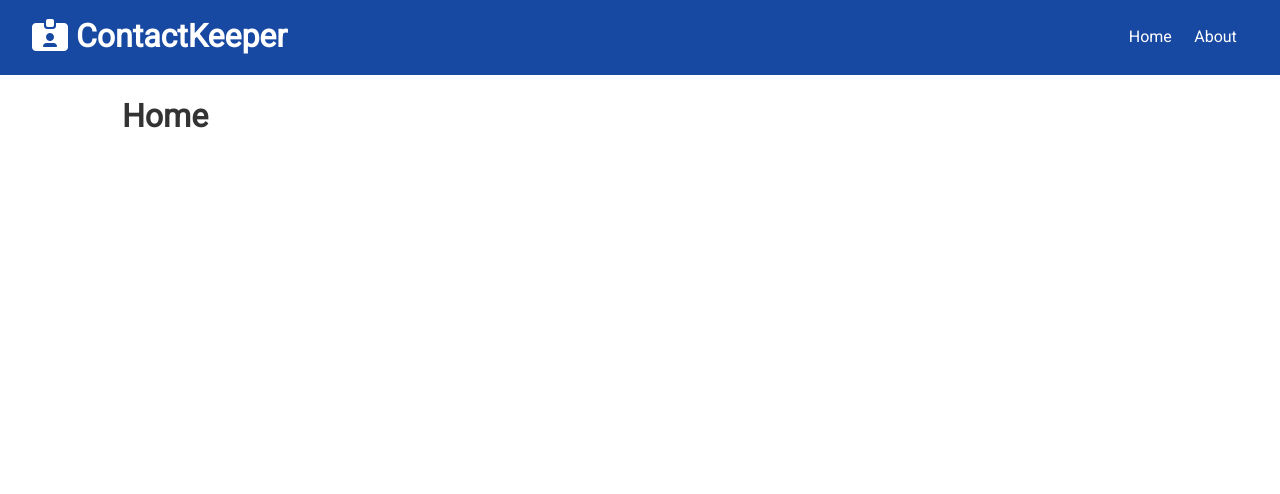
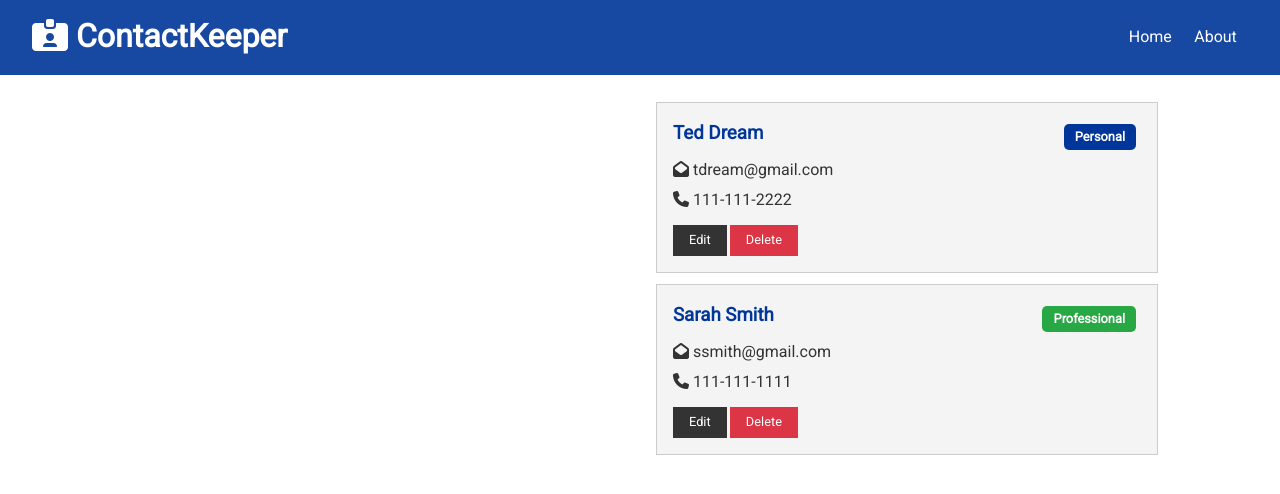
Before and after one commit to PolinaSkrobot/contact-keeper, a React (Create React App) app in the folder client/: page / in a window 1280 px wide. Shown: the top 494 px of the page. Built offline with nearby package versions, Linux system fonts and the light colour scheme.

Commit message:
Contacts and ContactItem components

```diff
--- a/client/src/App.js
+++ b/client/src/App.js
@@ -4,9 +4,11 @@ import { BrowserRouter as Router, Route, Routes } from "react-router-dom";
 import Navbar from "./components/layout/Navbar";
 import Home from "./components/pages/Home";
 import About from "./components/pages/About";
+import ContactState from "./context/contact/ContactState";
 
 function App() {
   return (
+    <ContactState>
       <Router>
         <Fragment>
           <Navbar />
@@ -18,6 +20,7 @@ function App() {
           </div>
         </Fragment>
       </Router>
+    </ContactState>
   );
 }
 
--- /dev/null
+++ b/client/src/components/contacts/ContactItem.js
@@ -0,0 +1,43 @@
+import React from "react";
+import PropTypes from "prop-types";
+
+const ContactItem = ({ contact }) => {
+  const { id, name, email, phone, type } = contact;
+  return (
+    <div className='card bg-light'>
+      <h3 className='text-primary text-left'>
+        {name}{" "}
+        <span
+          style={{ float: "right" }}
+          className={
+            "badge " +
+            (type === "professional" ? "badge-success" : "badge-primary")
+          }
+        >
+          {" "}
+          {type.charAt(0).toUpperCase() + type.slice(1)}
+        </span>
+      </h3>
+      <ul className='list'>
+        {email && (
+          <li>
+            <i className='fas fa-envelope-open' /> {email}
+          </li>
+        )}
+        {phone && (
+          <li>
+            <i className='fas fa-phone' /> {phone}
+          </li>
+        )}
+      </ul>
+      <p>
+        <button className='btn btn-dark btn-sm'> Edit </button>
+        <button className='btn btn-danger btn-sm'> Delete </button>
+      </p>
+    </div>
+  );
+};
+ContactItem.propTypes = {
+  contact: PropTypes.object.isRequired,
+};
+export default ContactItem;
--- /dev/null
+++ b/client/src/components/contacts/Contacts.js
@@ -0,0 +1,17 @@
+import React, { Fragment, useContext } from "react";
+import ContactContext from "../../context/contact/contactContext";
+import ContactItem from "./ContactItem";
+const Contacts = () => {
+  const contactContext = useContext(ContactContext);
+
+  const { contacts } = contactContext;
+  return (
+    <>
+      {contacts.map((contact) => (
+        <ContactItem contact={contact} key={contact.id}></ContactItem>
+      ))}
+    </>
+  );
+};
+
+export default Contacts;
--- a/client/src/components/pages/Home.js
+++ b/client/src/components/pages/Home.js
@@ -1,9 +1,13 @@
 import React from "react";
+import Contacts from "../contacts/Contacts";
 
 const Home = () => {
   return (
-    <div>
-      <h1>Home</h1>
+    <div className='grid-2'>
+      <div>{/*ContactForm*/}</div>
+      <div>
+        <Contacts></Contacts>
+      </div>
     </div>
   );
 };
--- /dev/null
+++ b/client/src/context/contact/ContactState.js
@@ -0,0 +1,60 @@
+import React, { useReducer } from "react";
+import uuid from "uuid";
+import ContactContext from "./contactContext";
+import contactReducer from "./contactReducer";
+import {
+  ADD_CONTACT,
+  DELETE_CONTACT,
+  SET_CURRENT,
+  CLEAR_CURRENT,
+  UPDATE_CONTACT,
+  FILTER_CONTACTS,
+  CLEAR_FILTER,
+} from "../types";
+const ContactState = (props) => {
+  const initialState = {
+    contacts: [
+      {
+        id: "1",
+        name: "Ted Dream",
+        email: "tdream@gmail.com",
+        phone: "111-111-2222",
+        type: "personal",
+      },
+      {
+        id: "2",
+        name: "Sarah Smith",
+        email: "ssmith@gmail.com",
+        phone: "111-111-1111",
+        type: "professional",
+      },
+    ],
+  };
+
+  const [state, dispatch] = useReducer(contactReducer, initialState);
+  //Add contact
+
+  //Delete contact
+
+  // Set current contacr
+
+  //Clear current contact
+
+  //Update contace
+
+  //Filter contact
+
+  //Clear filter
+
+  return (
+    <ContactContext.Provider
+      value={{
+        contacts: state.contacts,
+      }}
+    >
+      {props.children}
+    </ContactContext.Provider>
+  );
+};
+
+export default ContactState;
--- /dev/null
+++ b/client/src/context/contact/contactContext.js
@@ -0,0 +1,5 @@
+import { createContext } from "react";
+
+const contactContext = createContext();
+
+export default contactContext;
--- /dev/null
+++ b/client/src/context/types.js
@@ -0,0 +1,9 @@
+export const ADD_CONTACT = "ADD_CONTACT";
+export const DELETE_CONTACT = "DELETE_CONTACT";
+export const SET_CURRENT = "SET_CURRENT";
+export const CLEAR_CURRENT = "CLEAR_CURRENT";
+export const UPDATE_CONTACT = "UPDATE_CONTACT";
+export const FILTER_CONTACTS = "FILTER_CONTACTS";
+export const CLEAR_FILTER = "CLEAR_FILTER";
+export const SET_ALERT = "SET_ALERT";
+export const REMOVE_ALERT = "REMOVE_ALERT";
```
Also changed, not shown: client/src/context/contact/contactReducer.js (added). Lines whose indentation alone changed are shown as unchanged.
